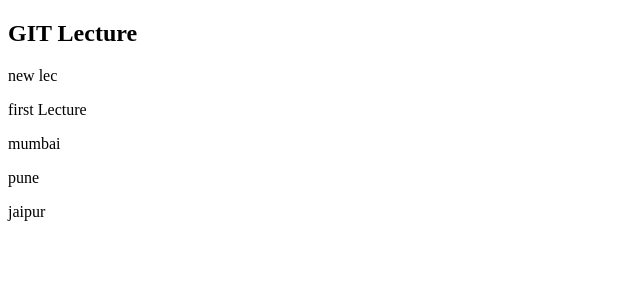
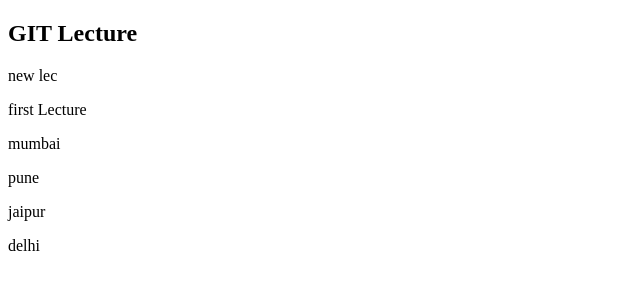
Before and after one commit to Asmita-kida/manager, a plain HTML site: page index.html in a window 1280 px wide. Shown: the full height of the page, 0-640 px from the left. Drawn offline with Linux system fonts and the light colour scheme.

Commit message:
added delhi

```diff
--- a/index.html
+++ b/index.html
@@ -12,5 +12,6 @@
     <p>mumbai</p>
     <p>pune</p>
     <p>jaipur</p>
+    <p>delhi</p>
 </body>
 </html>
```
